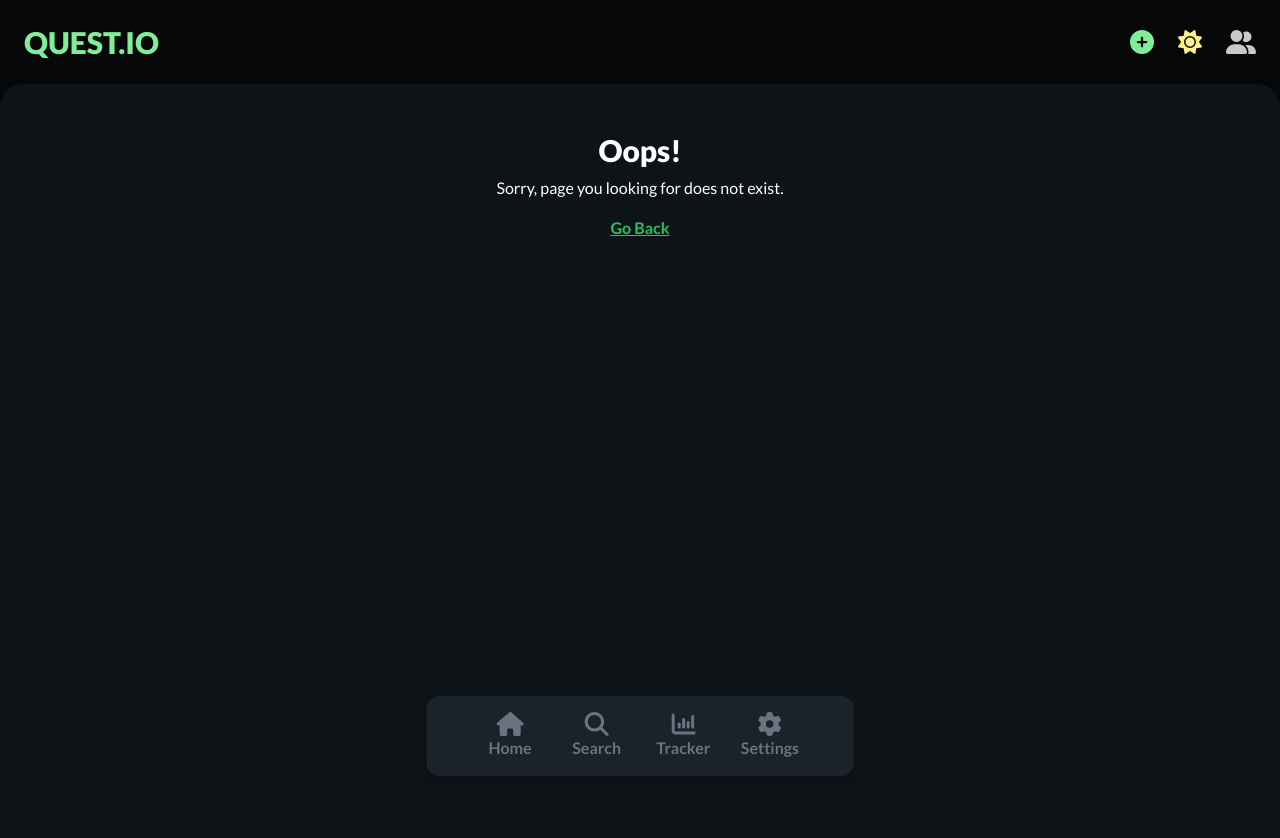
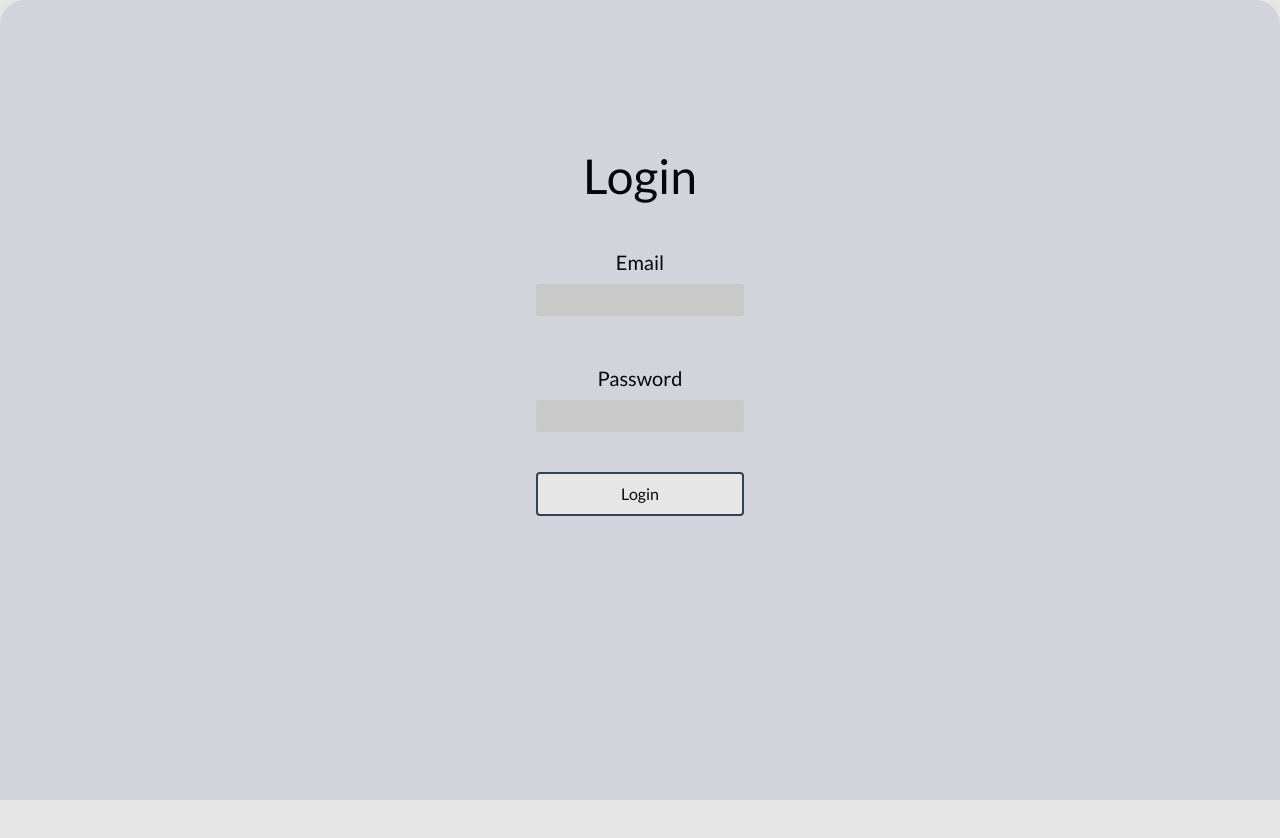
Before and after one commit to dalonga-kohi/questio, a React (Vite) app: page /login in a window 1280 px wide. Shown: the top 838 px of the page. After the commit the page ends 800 px from the top, so only its background shows below. Built offline with nearby package versions, Linux system fonts and the light colour scheme.

Commit message:
login page ramparampam

```diff
--- a/package.json
+++ b/package.json
@@ -16,12 +16,14 @@
     "@fortawesome/free-regular-svg-icons": "^6.4.2",
     "@fortawesome/free-solid-svg-icons": "^6.4.2",
     "@fortawesome/react-fontawesome": "^0.2.0",
+    "@types/yup": "^0.32.0",
     "formik": "^2.4.4",
     "gsap": "^3.12.2",
     "react": "^18.2.0",
     "react-dom": "^18.2.0",
     "react-redux": "^8.1.2",
-    "react-router-dom": "^6.15.0"
+    "react-router-dom": "^6.15.0",
+    "yup": "^1.2.0"
   },
   "devDependencies": {
     "@reduxjs/toolkit": "^1.9.5",
--- a/src/App/router.tsx
+++ b/src/App/router.tsx
@@ -4,6 +4,7 @@ import { createBrowserRouter } from 'react-router-dom'
 import SearchPage from '../pages/SearchPage'
 import AddNewPage from '../pages/AddNewPage'
 import SettingsPage from '../pages/SettingsPage'
+import LoginPage from '../pages/authentication/LoginPage'
 
 const router = createBrowserRouter([
   {
@@ -26,6 +27,11 @@ const router = createBrowserRouter([
     element: <SettingsPage />,
     errorElement: <ErrorPage />,
   },
+  {
+    path: '/login',
+    element: <LoginPage />,
+    errorElement: <ErrorPage />,
+  },
 ])
 
 export default router
--- /dev/null
+++ b/src/components/login/index.tsx
@@ -0,0 +1,69 @@
+import React from 'react';
+import { useFormik } from 'formik';
+import * as Yup from 'yup';
+
+const LoginForm: React.FC = () => {
+  const formik = useFormik({
+    initialValues: {
+      email: '',
+      password: '',
+    },
+    validationSchema: Yup.object({
+      email: Yup.string()
+        .email('Invalid email address')
+        .required('Email is required'),
+      password: Yup.string()
+        .min(8, 'Password must be at least 8 characters')
+        .required('Password is required'),
+    }),
+    onSubmit: (values) => {
+      // Handle form submission here, e.g., send the data to an API
+      console.log('Form submitted with values:', values);
+    },
+  });
+
+  return (
+    <section className=' flex flex-col  items-center justify-between h-96 mt-36'>
+      <p className='text-5xl -mb-15'>Login</p>
+      <form onSubmit={formik.handleSubmit}>
+        <section className="form-group flex flex-col items-center my-12">
+          <label htmlFor="email" className='text-xl mb-2'>Email</label>
+          <input
+            type="text"
+            id="email"
+            name="email"
+            className='dark:bg-black-light bg-white-light rounded py-1 w-52 px-2'
+            onChange={formik.handleChange}
+            onBlur={formik.handleBlur}
+            value={formik.values.email}
+          />
+          {formik.touched.email && formik.errors.email ? (
+            <div className="error text-center dark:text-red-500 text-red-600">{formik.errors.email}</div>
+          ) : null}
+        </section>
+        <section className="form-group flex flex-col items-center">
+          <label htmlFor="password" className='text-xl mb-2'>Password</label>
+          <input
+            type="password"
+            id="password"
+            name="password"
+            className='dark:bg-black-light bg-white-light rounded py-1 w-52 px-2'
+            onChange={formik.handleChange}
+            onBlur={formik.handleBlur}
+            value={formik.values.password}
+          />
+          {formik.touched.password && formik.errors.password ? (
+            <div className="error text-center dark:text-red-500 text-red-600">{formik.errors.password}</div>
+          ) : null}
+        </section>
+        <section className="form-group flex flex-col items-center">
+        <button type="submit" className=' w-52 py-2 m-10 rounded dark:bg-black-light bg-white hover:border-green-500 dark:hover:border-accent border-2 transition-colors
+        dark:border-white-light border-slate-700 outline-none max-w-2xl dark:active:bg-black-darker active:bg-white-light'>Login</button>
+        </section>
+
+      </form>
+    </section>
+  );
+};
+
+export default LoginForm;
--- /dev/null
+++ b/src/layouts/LoginLayout.tsx
@@ -0,0 +1,16 @@
+import { PropsWithChildren } from 'react'
+
+
+const LoginLayout = ({ children }: PropsWithChildren) => {
+  return (
+    <>
+
+      <main className="dark:bg-black bg-gray-300 h-screen rounded-t-3xl px-6 md:px-10 pt-2 pb-44 overflow-y-auto max-h-screen">
+        {children}
+      </main>
+
+    </>
+  )
+}
+
+export default LoginLayout
--- a/src/pages/authentication/LoginPage.tsx
+++ b/src/pages/authentication/LoginPage.tsx
@@ -1,11 +1,11 @@
-import Home from '../../components/main/Home'
-import MainLayout from '../../layouts/MainLayout'
+import Login from '../../components/login'
+import LoginLayout from '../../layouts/LoginLayout'
 
 const LoginPage = () => {
   return (
-    <MainLayout>
-      <Home />
-    </MainLayout>
+    <LoginLayout>
+      <Login />
+    </LoginLayout>
   )
 }
 
```
Also changed, not shown: 1 other file (tests, documents, lock files or other folders).
